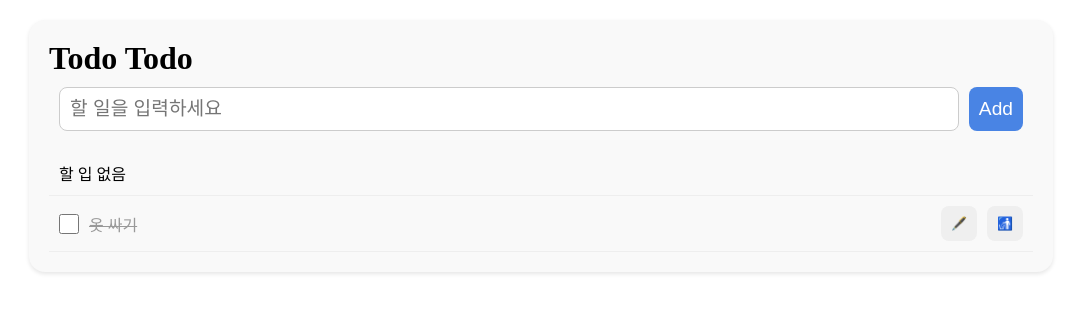
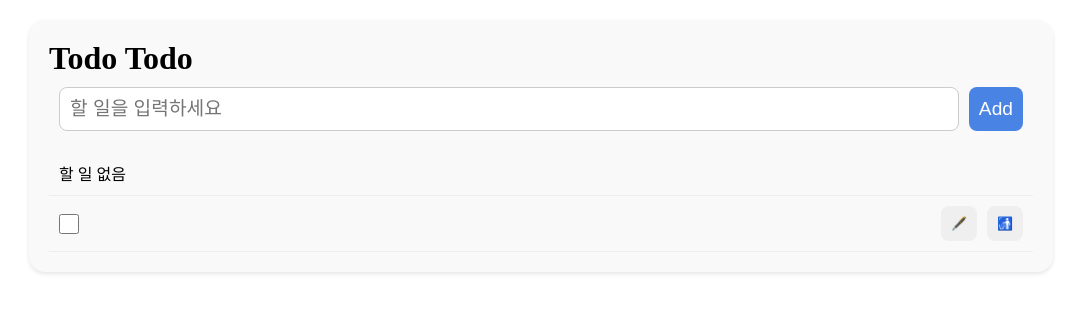
Before and after one commit to jdu026/Programming, a React (Vite) app: page / in a window 1280 px wide. Shown: the top 312 px of the page, without its empty margins (99-1180 px from the left). Built offline with nearby package versions, Linux system fonts and the light colour scheme.

Commit message:
TodoListApp React Component 만들기: Button, Checkbox, TodoItemEmpty

```diff
--- a/src/TodoListApp.jsx
+++ b/src/TodoListApp.jsx
@@ -1,4 +1,10 @@
+//https://programming-3215.s2434.workers.dev
+
+
 import "./todolist.css"
+import Button from "./components/Button.jsx"
+import CheckBox from "./components/CheckBox.jsx";
+import TodoItemEmpty from "./components/TodoItemEmpty.jsx";
 
 function TodoListApp() {
   return (
@@ -6,15 +12,12 @@ function TodoListApp() {
       <h1 className="todo__title">Todo Todo</h1>
       <form className="todo__form">
         <input type="text" className="todo__input" placeholder="할 일을 입력하세요" />
-        <button type="submit" className="todo__button todo__button--add">Add</button>
+        <Button type="submit" className="todo__button todo__button--add">Add</Button>
       </form>
       <ul className="todo__list">
-        <li className="todo__item todo__item--empty">
-          <p>할 입 없음</p>
-        </li>
+        <TodoItemEmpty/>
         <li className="todo__item todo__item--complete">
-          <input type="checkbox" className="todo__check" name="" id="chk-1" />
-          <label htmlFor="chk-1" className="todo__label">옷 싸기</label>
+          <CheckBox type="checkBox" className="todo__check" name="" id="1" />
           <button className="todo__button todo__button--edit">🖋️</button>
           <button className="todo__button todo__button--delete">🚮</button>
         </li>
--- /dev/null
+++ b/src/components/Button.jsx
@@ -0,0 +1,8 @@
+function Button(props){
+    console.log(props);
+    const {children, ...rest} = props;
+    return(
+        <button {...rest}>{children}</button>
+    )
+}
+export default Button;
--- /dev/null
+++ b/src/components/CheckBox.jsx
@@ -0,0 +1,9 @@
+export default function Checkbox(props) {
+    const { children, id, ...rest } = props;
+    return (
+        <>
+            <input type="checkbox" className="todo__check" name="" id={`chk-${id}`} />
+            <label htmlFor={`chk-${id}`} className="todo__label">{children}</label>
+        </>
+    )
+}
--- /dev/null
+++ b/src/components/TodoItemEmpty.jsx
@@ -0,0 +1,7 @@
+export default function TodoItemEmpty(){
+    return(
+        <li className="todo__item todo__item--empty">
+            <p>할 일 없음</p>
+        </li>
+    )
+}
```
